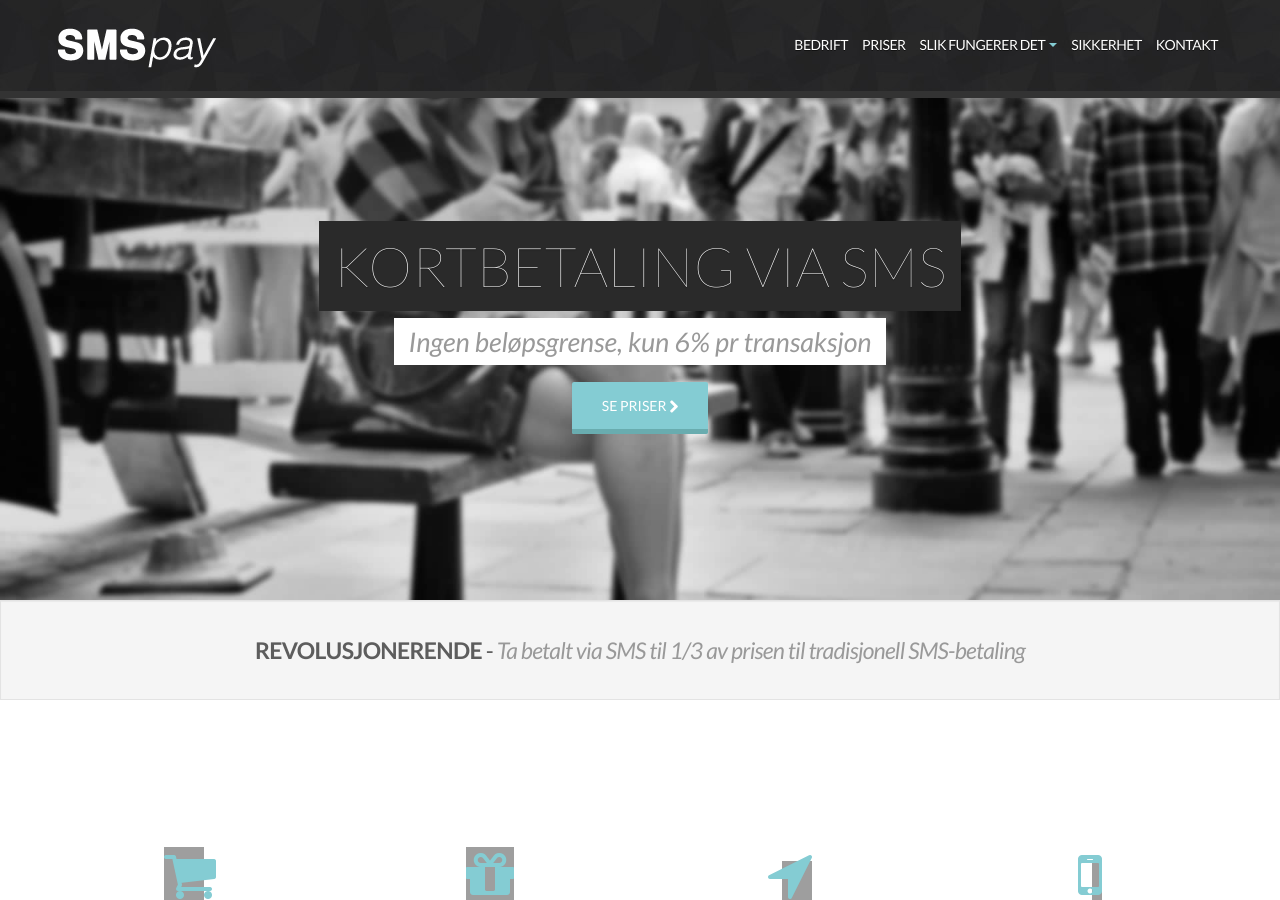
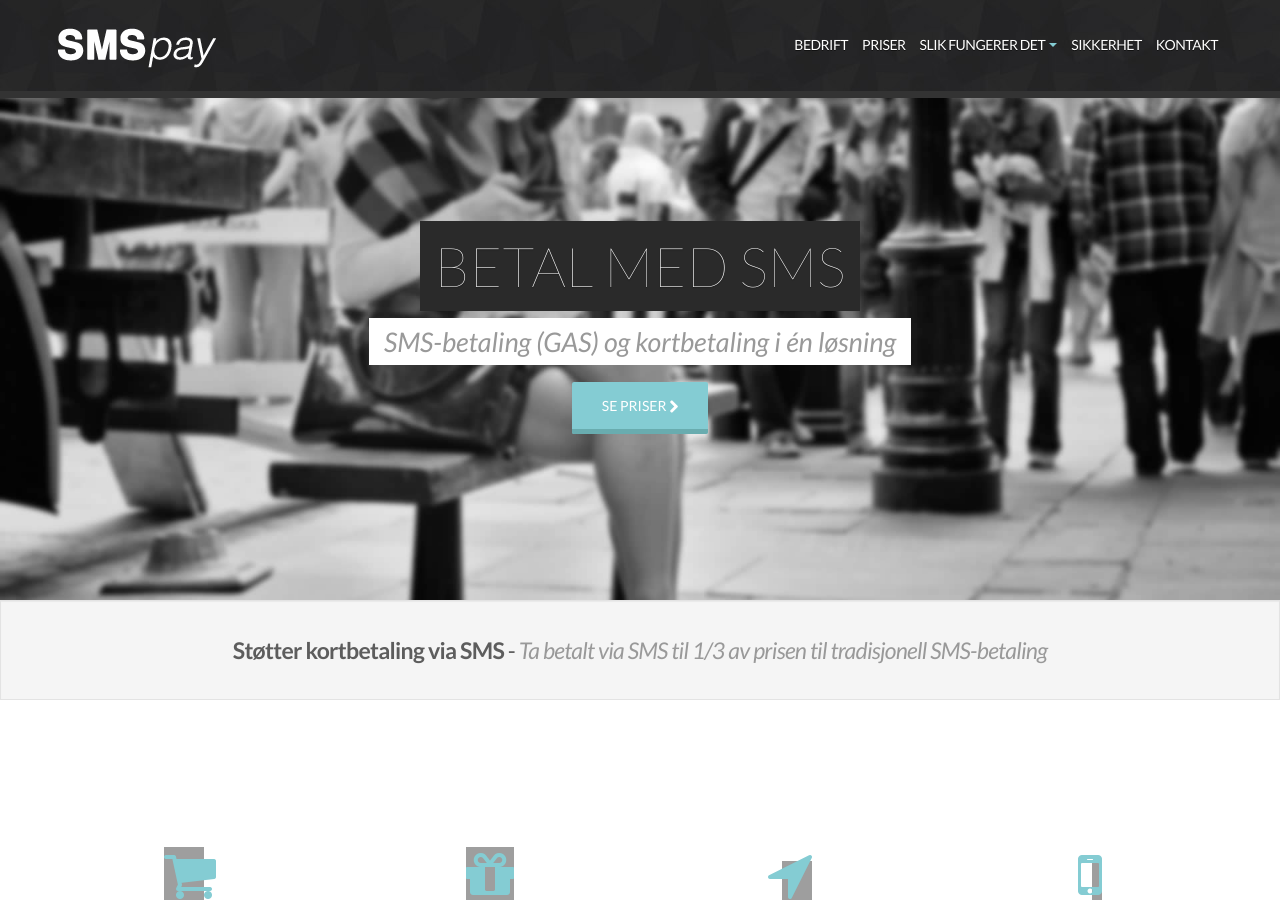
Before and after one commit to front/smspay.io, a Jekyll site: the page built from bedrift/index.html, in a window 1280 px wide and 900 px high. Built offline with Jekyll 4.4.1, drawn with Linux system fonts in a browser that asks for light colours; nearby versions of some CDN libraries; grey boxes are pictures that could not be loaded.

Commit message:
Update content to CPA friendly

```diff
--- a/bedrift/index.html
+++ b/bedrift/index.html
@@ -10,8 +10,8 @@ title: Bedrift
       <div class="item one active">
         <div class="container animated fadeInUp">
           <div class="carousel-caption">
-            <h1><i>Kortbetaling via SMS</i></h1>
-            <h2><i>Ingen beløpsgrense, kun 6% pr transaksjon</i></h2>
+            <h1><i>Betal med SMS</i></h1>
+            <h2><i>SMS-betaling (GAS) og kortbetaling i én løsning</i></h2>
             <a class="btn-main" href="/bestill">Se priser <i class="icon-chevron-right"></i></a>
           </div>
         </div>
@@ -27,7 +27,7 @@ title: Bedrift
       <div class="container">
         <div class="row-fluid">
           <div class="span12 text-center">
-            <h3><strong>REVOLUSJONERENDE</strong> - <span><em>Ta betalt via SMS til 1/3 av prisen til tradisjonell SMS-betaling</em></span></h3>
+            <h3><strong>Støtter kortbetaling via SMS</strong> - <span><em>Ta betalt via SMS til 1/3 av prisen til tradisjonell SMS-betaling</em></span></h3>
           </div>
         </div>
       </div>
--- a/index.html
+++ b/index.html
@@ -38,7 +38,7 @@ title: Mobil betalingsløsning - betale med mobil - SMS betaling med kort
   <!--Video Section-->
   <section id="">
     <header class="section-header">
-      <h2>Enkelt for brukeren</h2>
+      <h2>Støtter både SMS og kort</h2>
     </header>
     <div class="container">
       <div class="row-fluid">
```
